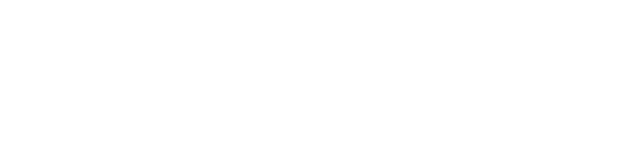
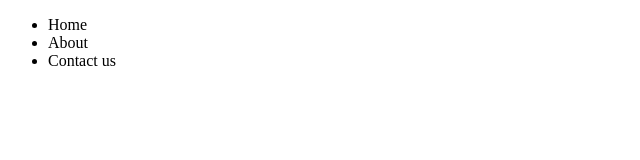
Before and after one commit to aaksant/restaurant-page, a website built with webpack: page dist/index.html in a window 1280 px wide. Shown: the whole page, without its empty margins (0-640 px from the left). Built offline with nearby package versions, Linux system fonts and the light colour scheme.

Commit message:
Initial commit

```diff
--- a/dist/index.html
+++ b/dist/index.html
@@ -7,6 +7,17 @@
   </head>
 
   <body>
+    <header>
+      <nav>
+        <ul>
+          <li>Home</li>
+          <li>About</li>
+          <li>Contact us</li>
+        </ul>
+      </nav>
+    </header>
+    <div id="content"></div>
+
     <script src="main.js"></script>
   </body>
 </html>
--- /dev/null
+++ b/dist/main.js
@@ -0,0 +1 @@
+console.log("test");
```
